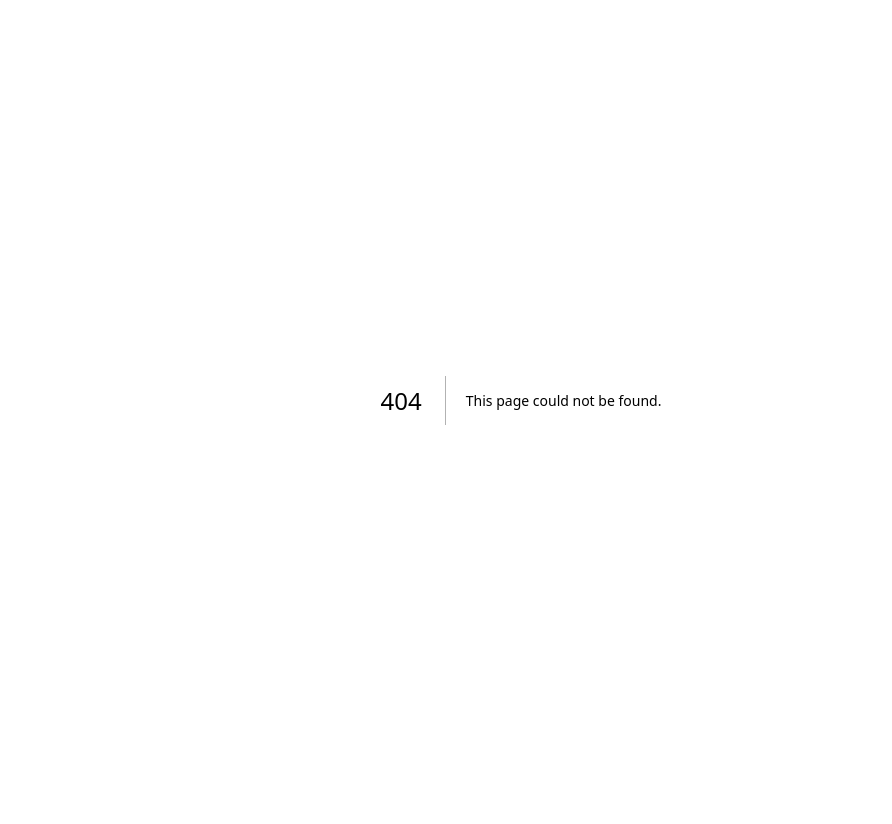
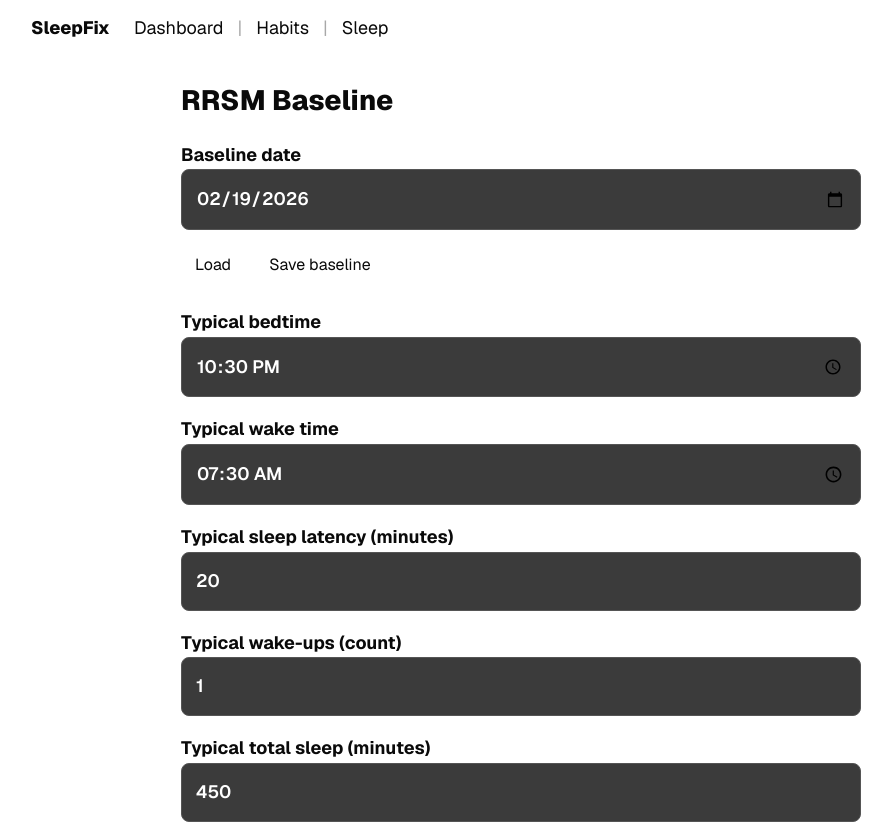
Before and after one commit to jlnalexander5-sudo/sleepfix-app, a Next.js app: page /protected/baseline in a window 1280 px wide. Before the commit this address had no page. Shown: the top 824 px of the page, without its empty margins (119-1011 px from the left). Before the commit the page ends 800 px from the top, so only its background shows below. Built offline with nearby package versions, Linux system fonts and the light colour scheme; no server answers.

Commit message:
Create page.tsx

```diff
--- /dev/null
+++ b/app/protected/baseline/page.tsx
@@ -0,0 +1,212 @@
+"use client";
+
+import { useEffect, useState } from "react";
+import { createBrowserSupabaseClient } from "@/lib/supabase";
+
+function todayLocalDate(): string {
+  // YYYY-MM-DD in the user's local timezone
+  const d = new Date();
+  const y = d.getFullYear();
+  const m = String(d.getMonth() + 1).padStart(2, "0");
+  const day = String(d.getDate()).padStart(2, "0");
+  return `${y}-${m}-${day}`;
+}
+
+export default function BaselinePage() {
+  const supabase = createBrowserSupabaseClient();
+
+  const [msg, setMsg] = useState<string>("");
+  const [userId, setUserId] = useState<string | null>(null);
+
+  // Baseline 5 inputs
+  const [baselineBedtime, setBaselineBedtime] = useState<string>("22:30");
+  const [baselineWaketime, setBaselineWaketime] = useState<string>("07:30");
+  const [baselineLatencyMin, setBaselineLatencyMin] = useState<number>(20);
+  const [baselineWakeupsCount, setBaselineWakeupsCount] = useState<number>(1);
+  const [baselineTotalSleepMin, setBaselineTotalSleepMin] = useState<number>(450);
+  const [notes, setNotes] = useState<string>("");
+
+  // which baseline row we’re editing (simple = “today”)
+  const [localDate, setLocalDate] = useState<string>(todayLocalDate());
+
+  useEffect(() => {
+    (async () => {
+      const { data } = await supabase.auth.getUser();
+      setUserId(data?.user?.id ?? null);
+    })();
+  }, [supabase]);
+
+  async function loadBaseline() {
+    setMsg("");
+    if (!userId) {
+      setMsg("Not signed in.");
+      return;
+    }
+
+    const { data, error } = await supabase
+      .from("rrsm_baselines")
+      .select(
+        "baseline_bedtime, baseline_waketime, baseline_sleep_latency_min, baseline_wakeups_count, baseline_total_sleep_min, notes"
+      )
+      .eq("user_id", userId)
+      .eq("local_date", localDate)
+      .maybeSingle();
+
+    if (error) {
+      setMsg(`Load failed: ${error.message}`);
+      return;
+    }
+    if (!data) {
+      setMsg("No baseline saved for this date yet.");
+      return;
+    }
+
+    setBaselineBedtime((data.baseline_bedtime as string) ?? "22:30");
+    setBaselineWaketime((data.baseline_waketime as string) ?? "07:30");
+    setBaselineLatencyMin((data.baseline_sleep_latency_min as number) ?? 20);
+    setBaselineWakeupsCount((data.baseline_wakeups_count as number) ?? 1);
+    setBaselineTotalSleepMin((data.baseline_total_sleep_min as number) ?? 450);
+    setNotes((data.notes as string) ?? "");
+    setMsg("Loaded.");
+  }
+
+  async function saveBaseline() {
+    setMsg("");
+    if (!userId) {
+      setMsg("Not signed in.");
+      return;
+    }
+
+    const payload = {
+      user_id: userId,
+      local_date: localDate,
+      baseline_bedtime: baselineBedtime,
+      baseline_waketime: baselineWaketime,
+      baseline_sleep_latency_min: baselineLatencyMin,
+      baseline_wakeups_count: baselineWakeupsCount,
+      baseline_total_sleep_min: baselineTotalSleepMin,
+      notes: notes || null,
+    };
+
+    const { error } = await supabase
+      .from("rrsm_baselines")
+      .upsert(payload, { onConflict: "user_id,local_date" });
+
+    if (error) {
+      setMsg(`Save failed: ${error.message}`);
+      return;
+    }
+    setMsg("Saved baseline ✅");
+  }
+
+  const labelStyle: React.CSSProperties = { fontSize: 18, fontWeight: 700 };
+  const inputStyle: React.CSSProperties = {
+    width: "100%",
+    padding: 14,
+    fontSize: 18,
+    fontWeight: 600,
+    borderRadius: 8,
+    background: "#3b3b3b",
+    color: "white",
+    border: "1px solid #555",
+  };
+
+  return (
+    <div style={{ maxWidth: 720, margin: "0 auto", padding: 20 }}>
+      <h1 style={{ fontSize: 28, fontWeight: 800 }}>RRSM Baseline</h1>
+
+      <div style={{ marginTop: 18 }}>
+        <label style={labelStyle}>Baseline date</label>
+        <input
+          type="date"
+          value={localDate}
+          onChange={(e) => setLocalDate(e.target.value)}
+          style={inputStyle}
+        />
+        <div style={{ display: "flex", gap: 10, marginTop: 10 }}>
+          <button
+            onClick={loadBaseline}
+            style={{ padding: "12px 14px", fontSize: 16, borderRadius: 8 }}
+          >
+            Load
+          </button>
+          <button
+            onClick={saveBaseline}
+            style={{ padding: "12px 14px", fontSize: 16, borderRadius: 8 }}
+          >
+            Save baseline
+          </button>
+        </div>
+      </div>
+
+      <div style={{ marginTop: 18 }}>
+        <label style={labelStyle}>Typical bedtime</label>
+        <input
+          type="time"
+          value={baselineBedtime}
+          onChange={(e) => setBaselineBedtime(e.target.value)}
+          style={inputStyle}
+        />
+      </div>
+
+      <div style={{ marginTop: 18 }}>
+        <label style={labelStyle}>Typical wake time</label>
+        <input
+          type="time"
+          value={baselineWaketime}
+          onChange={(e) => setBaselineWaketime(e.target.value)}
+          style={inputStyle}
+        />
+      </div>
+
+      <div style={{ marginTop: 18 }}>
+        <label style={labelStyle}>Typical sleep latency (minutes)</label>
+        <input
+          type="number"
+          min={0}
+          max={240}
+          value={baselineLatencyMin}
+          onChange={(e) => setBaselineLatencyMin(Number(e.target.value))}
+          style={inputStyle}
+        />
+      </div>
+
+      <div style={{ marginTop: 18 }}>
+        <label style={labelStyle}>Typical wake-ups (count)</label>
+        <input
+          type="number"
+          min={0}
+          max={20}
+          value={baselineWakeupsCount}
+          onChange={(e) => setBaselineWakeupsCount(Number(e.target.value))}
+          style={inputStyle}
+        />
+      </div>
+
+      <div style={{ marginTop: 18 }}>
+        <label style={labelStyle}>Typical total sleep (minutes)</label>
+        <input
+          type="number"
+          min={0}
+          max={1000}
+          value={baselineTotalSleepMin}
+          onChange={(e) => setBaselineTotalSleepMin(Number(e.target.value))}
+          style={inputStyle}
+        />
+      </div>
+
+      <div style={{ marginTop: 18 }}>
+        <label style={labelStyle}>Notes (optional)</label>
+        <textarea
+          value={notes}
+          onChange={(e) => setNotes(e.target.value)}
+          style={{ ...inputStyle, minHeight: 90 }}
+        />
+      </div>
+
+      {msg ? (
+        <div style={{ marginTop: 14, fontSize: 16, opacity: 0.9 }}>{msg}</div>
+      ) : null}
+    </div>
+  );
+}
```
